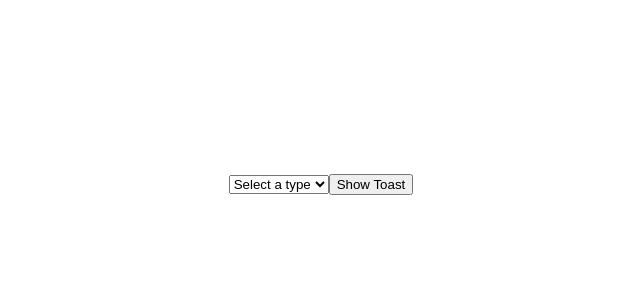
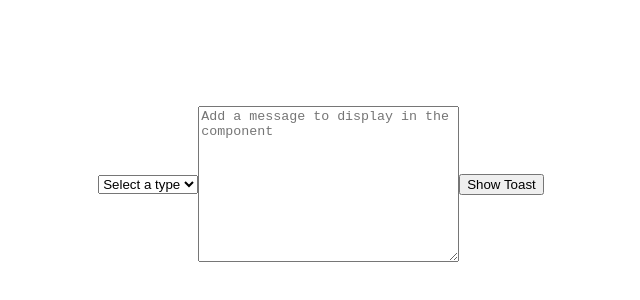
Before and after one commit to claeusdev/react-flash-message, a React (Create React App) app: page / in a window 1280 px wide. Shown: the part 216-516 px from the top of the page, without its empty margins (319-959 px from the left). Built offline with nearby package versions, Linux system fonts and the light colour scheme.

Commit message:
add message box

```diff
--- a/src/App.js
+++ b/src/App.js
@@ -25,6 +25,7 @@ function Toast({ message, type, duration }) {
 function App() {
   const [active, setActive] = useState(false);
   const [type, setType] = useState("default");
+  const [message, setMessage] = useState("");
 
   return (
     <div className="App">
@@ -41,6 +42,13 @@ function App() {
         <option value="success">Success</option>
         <option value="error">Error</option>
       </select>
+      <textarea
+        cols="30"
+        rows="10"
+        value={message}
+        onChange={(e) => setMessage(e.currentTarget.value)}
+        placeholder="Add a message to display in the component"
+      ></textarea>
       <button
         className="button"
         onClick={() => {
@@ -51,11 +59,7 @@ function App() {
         Show Toast
       </button>
 
-      {active ? (
-        <Toast type={type} message="Warning message" duration={3000} />
-      ) : (
-        ""
-      )}
+      {active ? <Toast type={type} message={message} duration={3000} /> : ""}
     </div>
   );
 }
```
